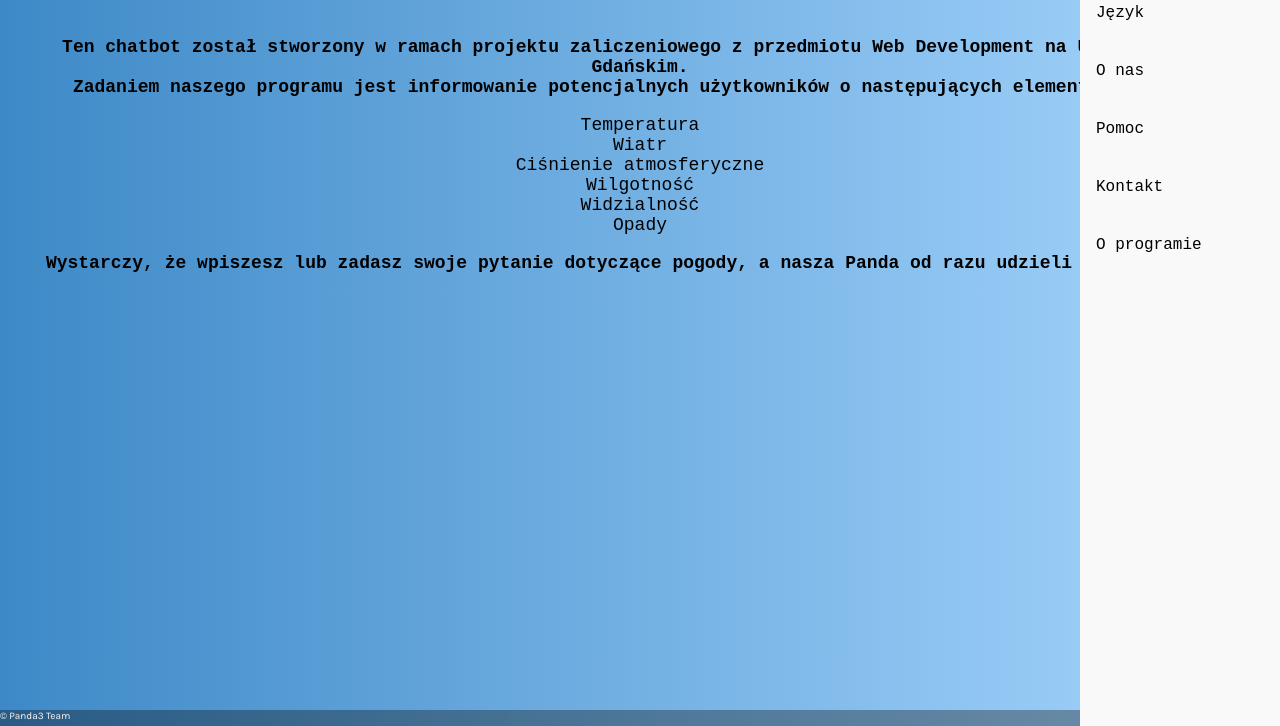
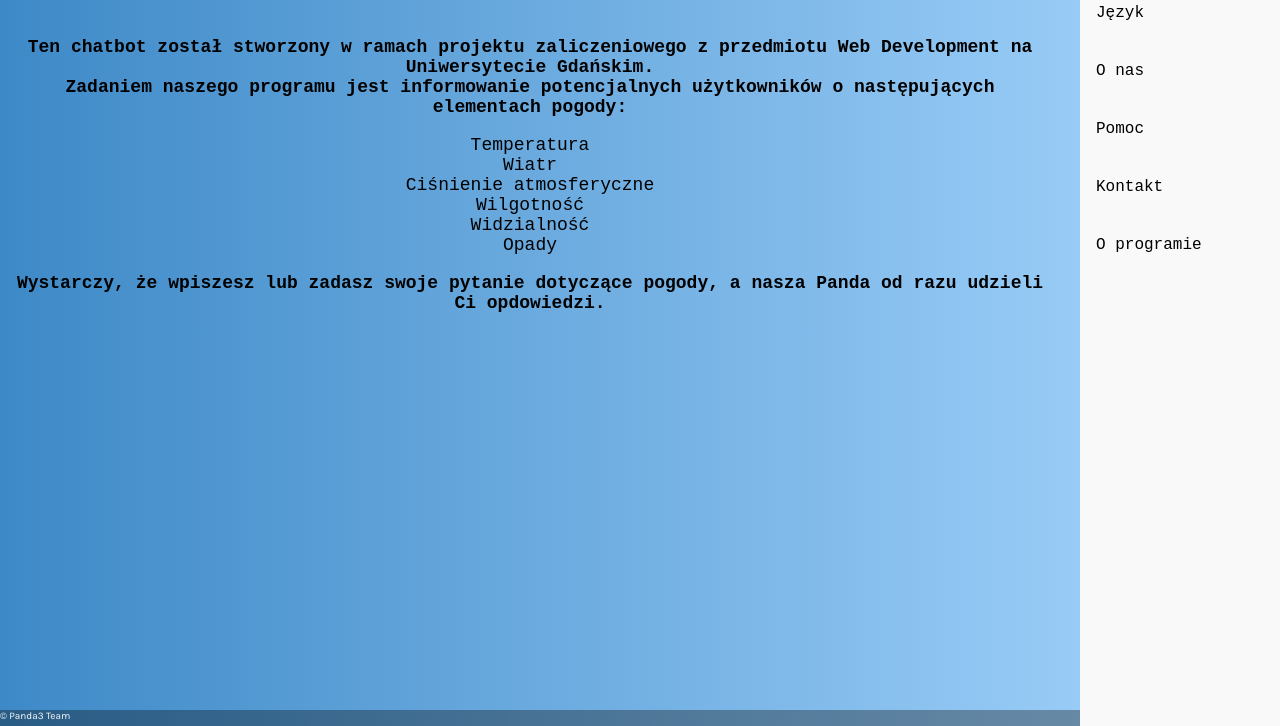
Before and after one commit to nlp-ug-2018-19/Panda3, a plain HTML site: page oprogramie.html in a window 1280 px wide. Shown: the part 74-800 px from the top of the page. Drawn offline with Linux system fonts and the light colour scheme; a web font is replaced by a local one.

Commit message:
update mystyle.css

```diff
--- a/mystyle.css
+++ b/mystyle.css
@@ -107,4 +107,5 @@
     }
     #description {
       font-size: 18px;
+      margin-right: 220px;
   }
```
